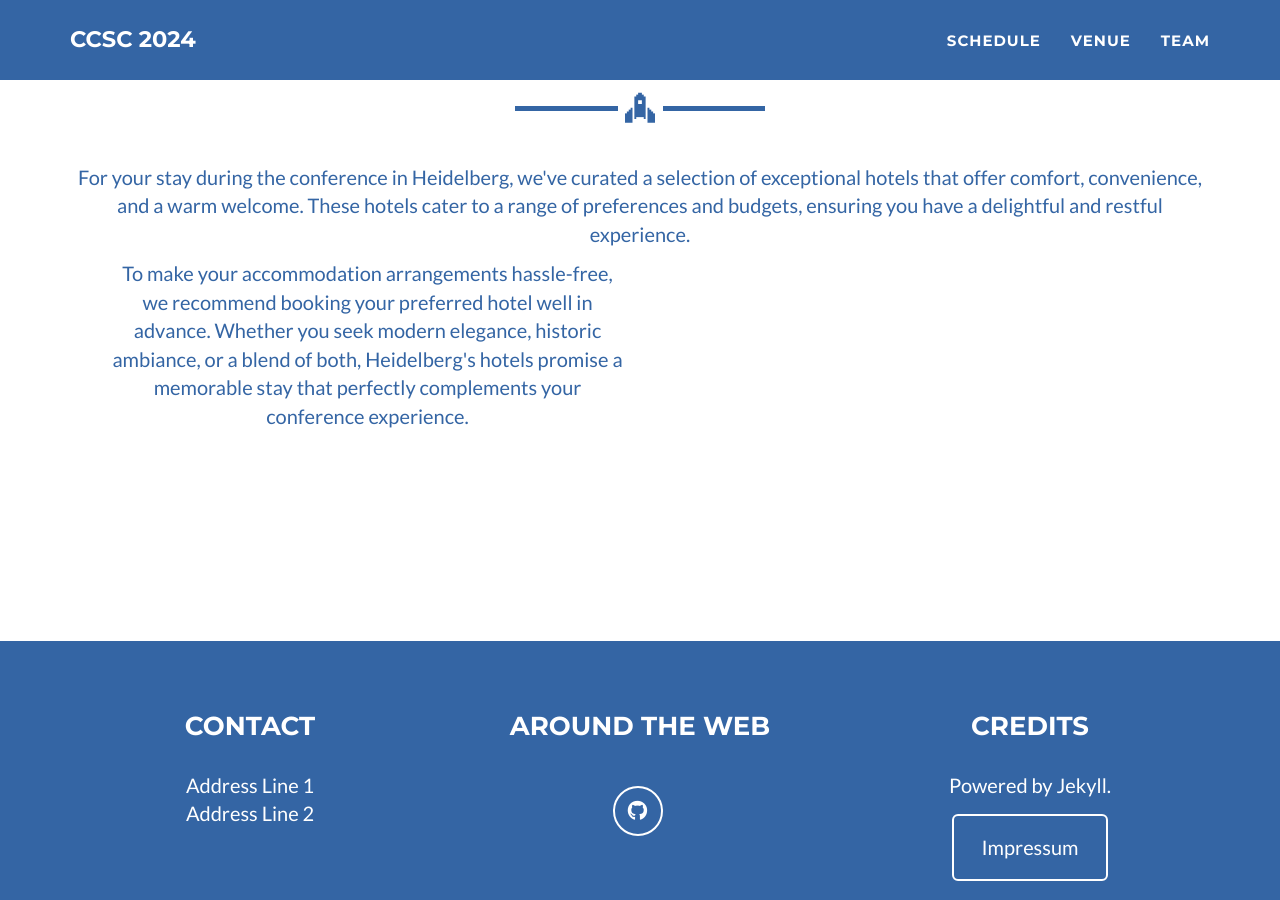
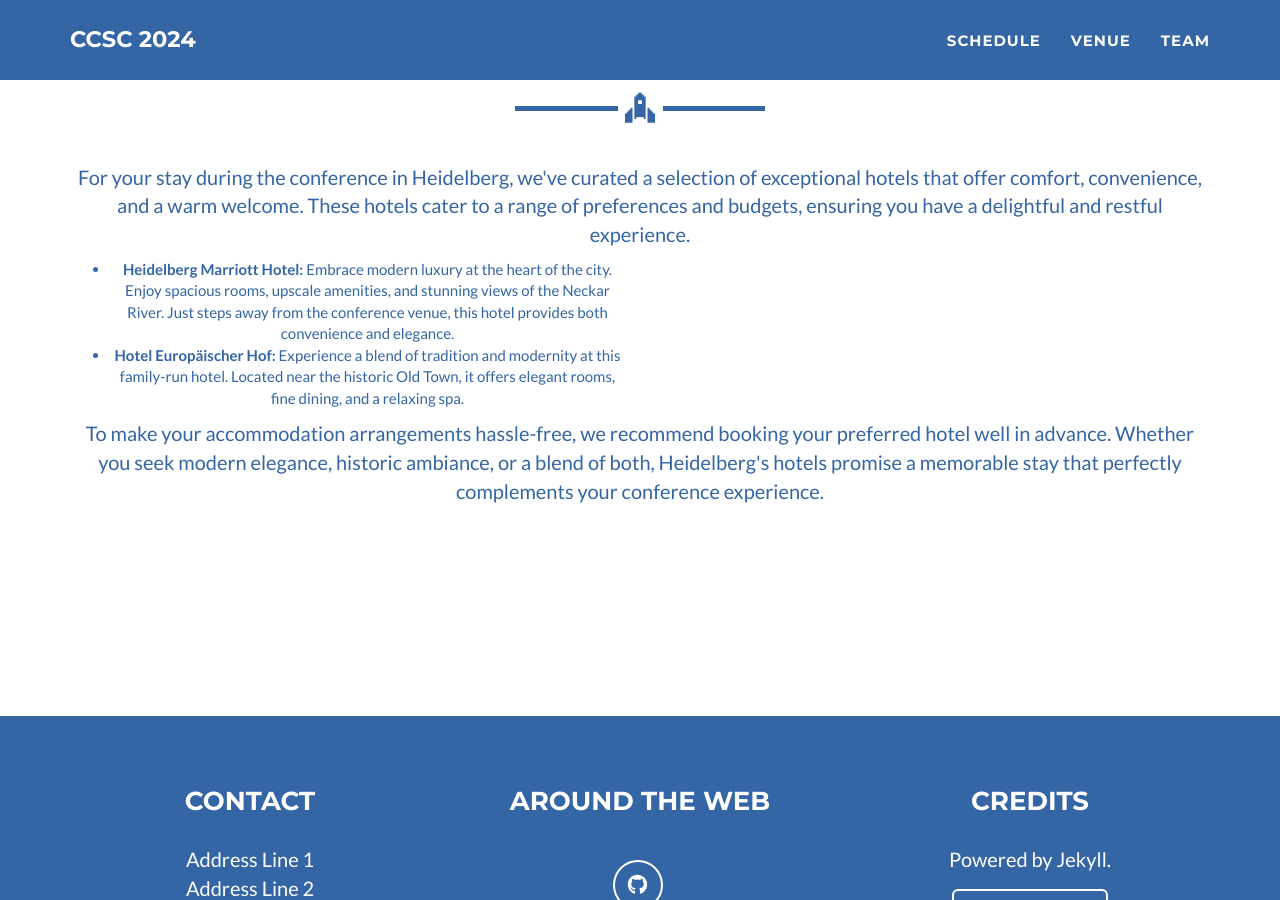
Before and after one commit to ccsc2024/ccsc2024.github.io, a Jekyll site: the page built from venue.html, in a window 1280 px wide and 900 px high, scrolled down 1478 px. Built offline with Jekyll 4.4.1, drawn with Linux system fonts in a browser that asks for light colours.

Commit message:
Update venue.html

```diff
--- a/venue.html
+++ b/venue.html
@@ -53,7 +53,7 @@ layout: page
       </div>
       <br>
       <div class="col-lg-6 text-center">
-        <ul style="font-size:12px;>
+        <ul>
           <li>
             <b>Heidelberg Marriott Hotel:</b>
             Embrace modern luxury at the heart of the city.
```
